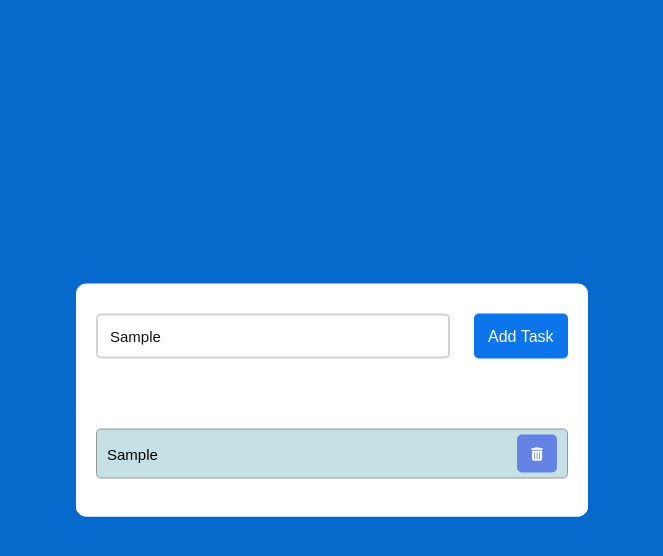
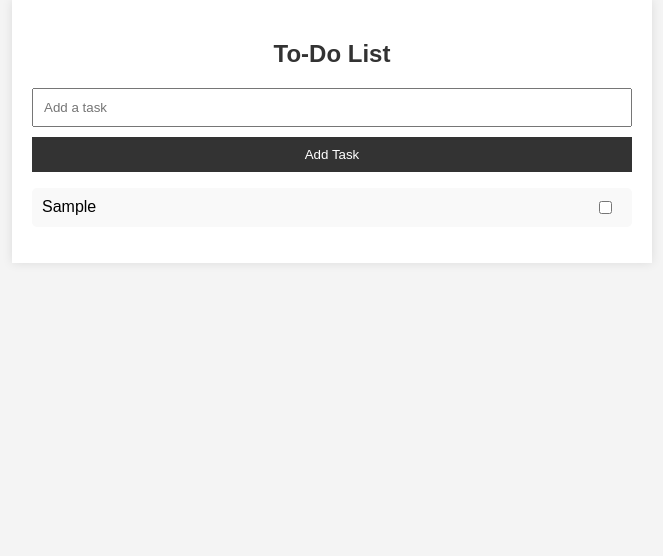
Before and after one commit to 0097eo/to-do-app, a plain HTML site: page index.html in a window 1280 px wide. Both pictures are taken after typing "Sample" into the empty fields and a click on the button "Add Task". Shown: the whole page, without its empty margins (308-971 px from the left). Drawn offline with Linux system fonts and the light colour scheme; some icons are missing.

Commit message:
updates Ui

```diff
--- a/index.html
+++ b/index.html
@@ -3,20 +3,16 @@
 <head>
     <meta charset="UTF-8">
     <meta name="viewport" content="width=device-width, initial-scale=1.0">
+    <title>To-Do List</title>
     <link rel="stylesheet" href="style.css">
-    <link href="//netdna.bootstrapcdn.com/twitter-bootstrap/2.3.2/css/bootstrap-combined.no-icons.min.css" rel="stylesheet">
-<link href="//netdna.bootstrapcdn.com/font-awesome/3.2.1/css/font-awesome.css" rel="stylesheet">
-    <title>MyToDoList</title>
 </head>
- <body>
+<body>
     <div class="container">
-        <div id="newtask">
-            <input type="text" placeholder="Add Tasks">
-            <button id="push">Add Task</button>
-        </div>
-        <div id="tasks"></div>
+        <h2>To-Do List</h2>
+        <input type="text" id="taskInput" placeholder="Add a task">
+        <button id="addTaskButton">Add Task</button>
+        <ul id="taskList"></ul>
     </div>
     <script src="script.js"></script>
- </body>
-
+</body>
 </html>
--- a/script.js
+++ b/script.js
@@ -1,31 +1,16 @@
-
-
-function add() {
-    const input = document.querySelector('#newtask input');
-    if (input.value.length === 0) {
-        alert("Kindly Enter Task Name!!!!");
-    } else {
-        const taskName = input.value;
-        const taskId = `taskname-${Date.now()}`; // Generate a unique ID for each task
-        document.querySelector('#tasks').insertAdjacentHTML('beforeend', `
-            <div class="task">
-                <span id="${taskId}">
-                    ${taskName}
-                </span>
-                <button class="delete">
-                <i class="fa fa-trash" aria-hidden="true"></i>
-                </button>
-            </div>
-        `);
-
-        // Event delegation for delete buttons
-        document.querySelector('#tasks').addEventListener('click', function(event) {
-            if (event.target.classList.contains('delete')) {
-                event.target.parentNode.remove();
-            }
-        });
-    }
-}
-
-// Attach the add function to the 'push' button
-document.querySelector('#push').addEventListener('click', add);
+document.getElementById('addTaskButton').addEventListener('click', function() {
+    const taskInput = document.getElementById('taskInput');
+    const taskList = document.getElementById('taskList');
+    const newTask = document.createElement('li');
+    const checkbox = document.createElement('input');
+    checkbox.type = 'checkbox';
+    checkbox.addEventListener('change', function() {
+        if (this.checked) {
+            taskList.removeChild(newTask);
+        }
+    });
+    newTask.textContent = taskInput.value;
+    newTask.appendChild(checkbox);
+    taskList.appendChild(newTask);
+    taskInput.value = '';
+});
--- a/style.css
+++ b/style.css
@@ -1,94 +1,54 @@
-*,
-*:before,
-*:after{
+body {
+    font-family: Arial, sans-serif;
+    background-color: #f4f4f4;
+    margin: 0;
     padding: 0;
-    margin: 0;
+}
+
+.container {
+    max-width: 600px;
+    margin: 0 auto;
+    padding: 20px;
+    background-color: #fff;
+    box-shadow: 0 0 10px rgba(0, 0, 0, 0.1);
+}
+
+h2 {
+    text-align: center;
+    color: #333;
+}
+
+#taskInput {
+    width: 100%;
+    padding: 10px;
+    margin-bottom: 10px;
     box-sizing: border-box;
 }
-body{
-    height: 100vh;
-    background: #066acd;
-}
-.container{
-    width: 40%;
-    top: 50%;
-    left: 50%;
-    background: white;
-    border-radius: 10px;
-    min-width: 450px;
-    position: absolute;
-    min-height: 100px;
-    transform: translate(-50%,-50%);
-}
-#newtask{
-    position: relative;
-    padding: 30px 20px;
-}
-#newtask input{
-    width: 75%;
-    height: 45px;
-    padding: 12px;
-    color: #111111;
-    font-weight: 500;
-    position: relative;
-    border-radius: 5px;
-    font-family: 'Poppins',sans-serif;
-    font-size: 15px;
-    border: 2px solid #d1d3d4;
+
+#addTaskButton {
+    width: 100%;
+    padding: 10px;
+    background-color: #333;
+    color: #fff;
+    border: none;
+    cursor: pointer;
 }
 
-#newtask input:focus{
-    outline: none;
-    border-color: #0d75ec;
-}
-#newtask button{
-    position: relative;
-    float: right;
-    font-weight: 500;
-    font-size: 16px;
-    background-color: #0d75ec;
-    border: none;
-    color: #ffffff;
-    cursor: pointer;
-    outline: none;
-    width: 20%;
-    height: 45px;
-    border-radius: 5px;
-    font-family: 'Poppins',sans-serif;
-}
-#tasks{
-    border-radius: 10px;
-    width: 100%;
-    position: relative;
-    background-color: #ffffff;
-    padding: 30px 20px;
-    margin-top: 10px;
+#taskList {
+    list-style-type: none;
+    padding: 0;
 }
 
-.task{
+#taskList li {
+    padding: 10px;
+    background-color: #f9f9f9;
+    margin-bottom: 5px;
     border-radius: 5px;
+    display: flex;
+    justify-content: space-between;
     align-items: center;
-    justify-content: space-between;
-    border: 1px solid #939697;
-    cursor: pointer;
-    background-color: #c5e1e6;
-    height: 50px;
-    margin-bottom: 8px;
-    padding: 5px 10px;
-    display: flex;
 }
-.task span{
-    font-family: 'Poppins',sans-serif;
-    font-size: 15px;
-    font-weight: 400;
+
+#taskList li input[type="checkbox"] {
+    margin-right: 10px;
 }
-.task button{
-    background-color: #6583e5;
-    color: #ffffff;
-    border: none;
-    cursor: pointer;
-    outline: none;
-    height: 100%;
-    width: 40px;
-    border-radius: 5px;
-}
```
